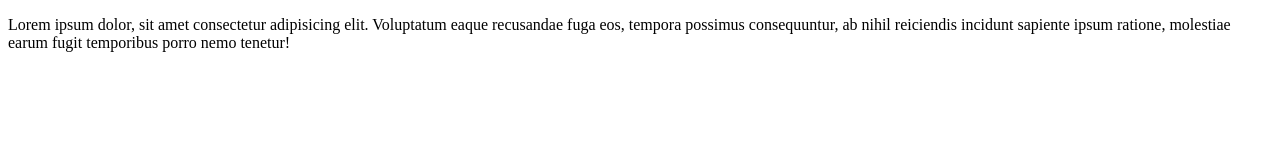
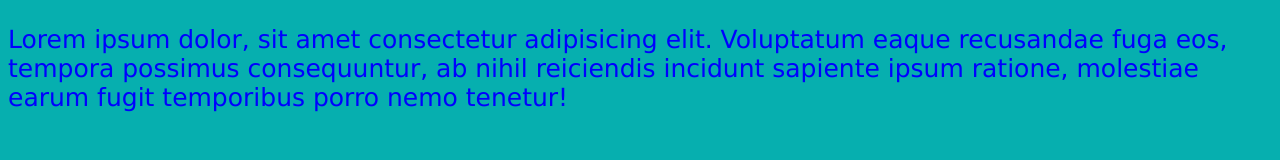
Before and after one commit to rafperdev/tiendas, a plain HTML site: page index.html in a window 1280 px wide. Drawn offline with Linux system fonts and the light colour scheme.

Commit message:
Se agrega estilos css al body

```diff
--- /dev/null
+++ b/css/estilos.css
@@ -0,0 +1,6 @@
+body{
+    background-color: rgb(6, 175, 175);
+    font-size: 25px;
+    font-family: Verdana, Geneva, Tahoma, sans-serif;
+    color: blue;
+}
--- a/index.html
+++ b/index.html
@@ -12,3 +12,4 @@
     </p>
 </body>
 </html>
+<link rel="stylesheet" href="css/estilos.css">
```
